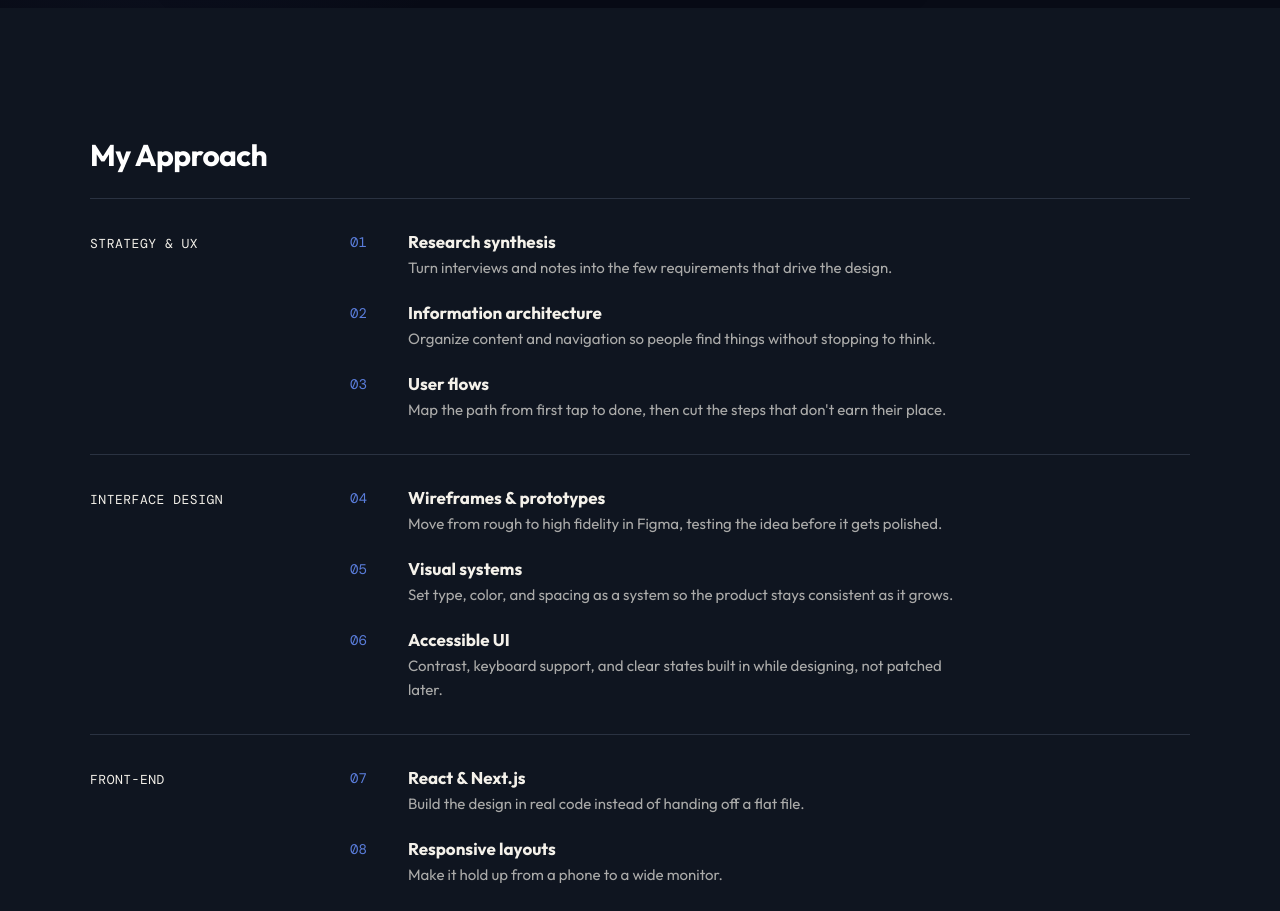
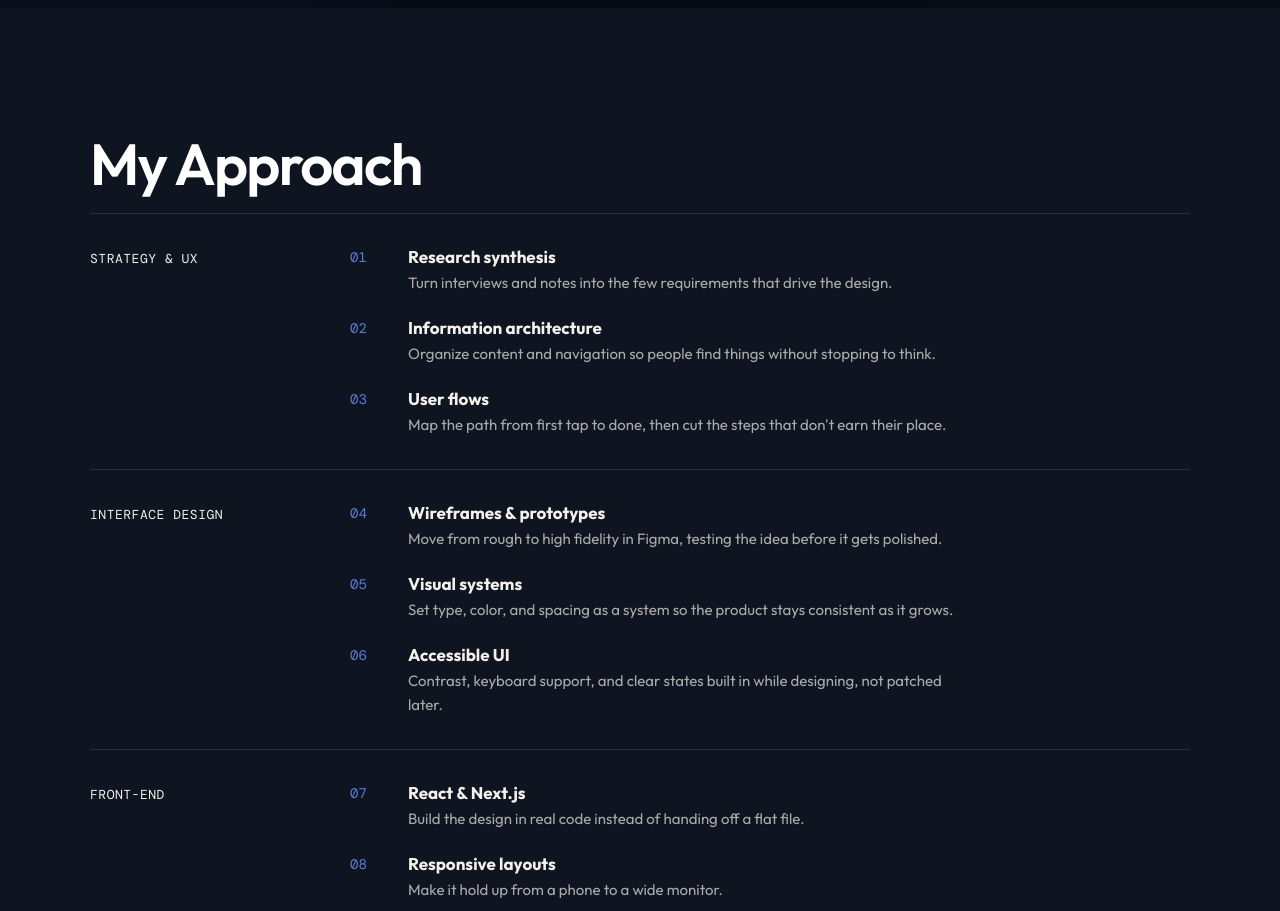
Before and after one commit to Ashley-Stephens/portfolio, a React (Create React App) app: page / in a window 1280 px wide. Shown: the part 1880-2791 px from the top of the page. Built offline with nearby package versions, Linux system fonts and the light colour scheme; what react-easy-emoji would draw is missing.

Commit message:
Make 'My Approach' bigger

```diff
--- a/src/containers/Main.js
+++ b/src/containers/Main.js
@@ -187,7 +187,7 @@ const Main = () => {
         <div className="home-wrap home-wrap--mid">
 
           <section className="hp-section hp-reveal">
-            <h2 className="hp-h2">My Approach</h2>
+            <h2 className="hp-h2 hp-strength-head__title">My Approach</h2>
 
             <div className="hp-cap">
               {capabilities.map((g) => (
```
